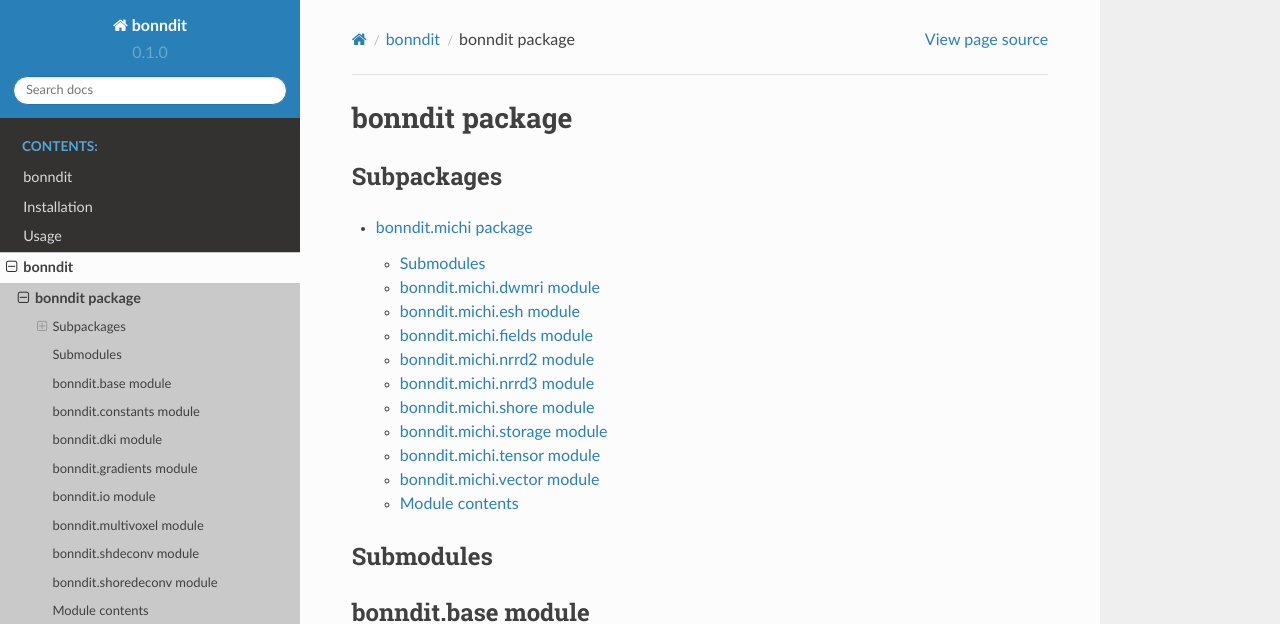
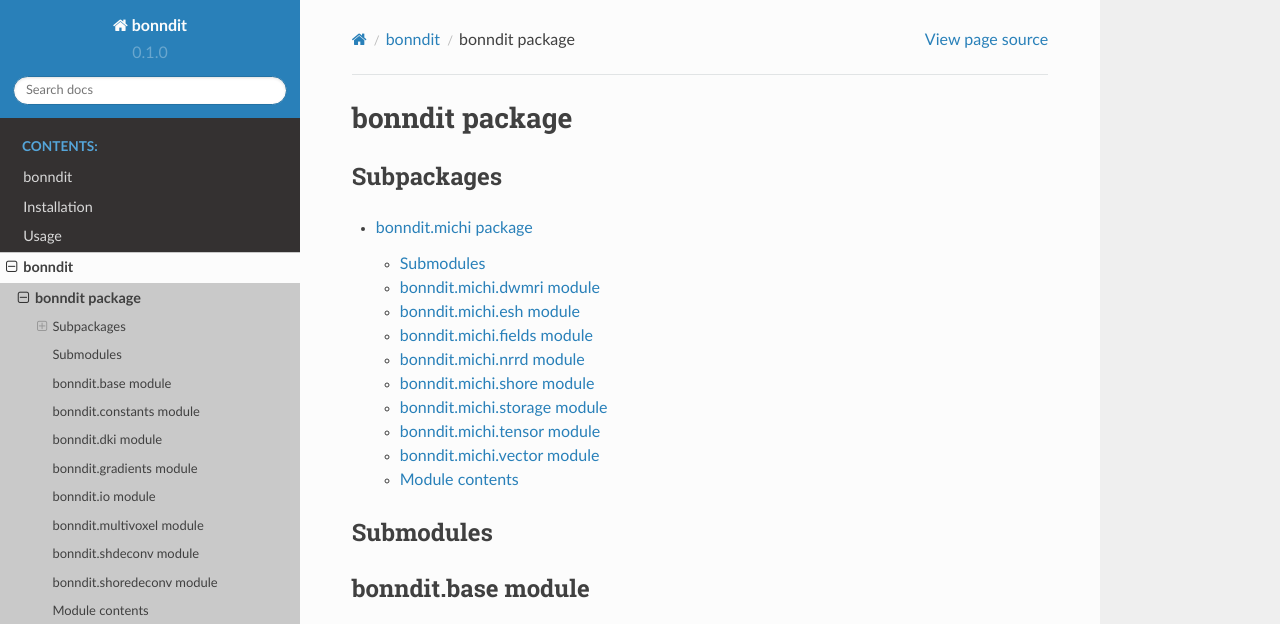
Before and after one commit to MedVisBonn/bonndit, a Sphinx documentation site: the page built from docs/bonndit.rst, in a window 1280 px wide and 900 px high, cut to the strip 0-624 px from the top of the window. Built offline with Sphinx 7.4.7 and the Read the Docs theme 2.0.0, drawn with Linux system fonts in a browser that asks for light colours.

Commit message:
Remove nrrd2 from documentation and renamed nrrd2 to nrrd

```diff
--- a/docs/bonndit.michi.rst
+++ b/docs/bonndit.michi.rst
@@ -28,18 +28,10 @@ bonndit\.michi\.fields module
     :undoc-members:
     :show-inheritance:
 
-bonndit\.michi\.nrrd2 module
+bonndit\.michi\.nrrd module
 ----------------------------
 
-.. automodule:: bonndit.michi.nrrd2
-    :members:
-    :undoc-members:
-    :show-inheritance:
-
-bonndit\.michi\.nrrd3 module
-----------------------------
-
-.. automodule:: bonndit.michi.nrrd3
+.. automodule:: bonndit.michi.nrrd
     :members:
     :undoc-members:
     :show-inheritance:
```
